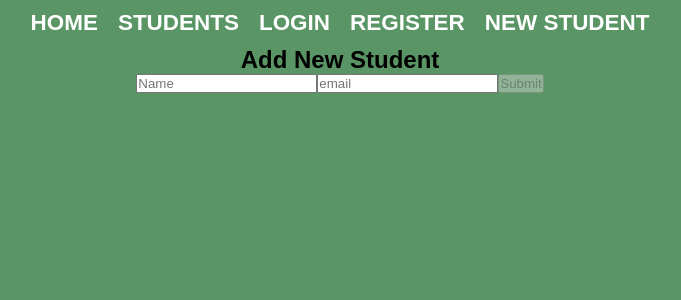
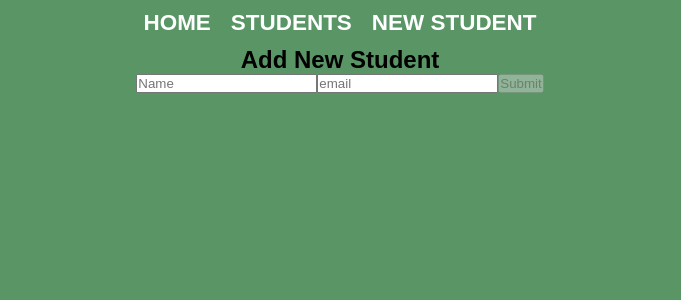
Before and after one commit to wolfy1313/BannerFrontEnd, a React (Create React App) app in the folder banner-front-end/: page /students/new in a window 1280 px wide. Shown: the top 300 px of the page, without its empty margins (300-981 px from the left). Built offline with nearby package versions, Linux system fonts and the light colour scheme.

Commit message:
changed layout of letter grades and scores, removed login and register links from NavBar

```diff
--- a/banner-front-end/src/components/Nav.jsx
+++ b/banner-front-end/src/components/Nav.jsx
@@ -24,14 +24,6 @@ const openOptions = (
     <h3>Students</h3>
       </Link>
 
-      <Link to="/login">
-    <h3>Login</h3>
-      </Link>
-
-      <Link to="/register">
-    <h3>Register</h3>
-      </Link>
-
       <Link to="/students/new">
     <h3>New Student</h3>
       </Link>
--- a/banner-front-end/src/components/StudentDetails.jsx
+++ b/banner-front-end/src/components/StudentDetails.jsx
@@ -56,8 +56,7 @@ const StudentDetails = () => {
       {studentCourses?.map((studentCourse) => (
       <div className='studentCourses' key={studentCourse.id}>
       <h4>{studentCourse.name} </h4>
-      <h4> {studentCourse.StudentClass.grade}</h4>
-      <h4>{(() => {
+      <h4>  {(() => {
         if (studentCourse.StudentClass.grade === 4){
           return ('A')
         } else if (studentCourse.StudentClass.grade === 3){
@@ -69,7 +68,8 @@ const StudentDetails = () => {
         } else {
           return ('F')
         }
-      })()}</h4>
+      })()} {studentCourse.StudentClass.grade}</h4>
+      <h4></h4>
       </div>
     )) }
 
```
